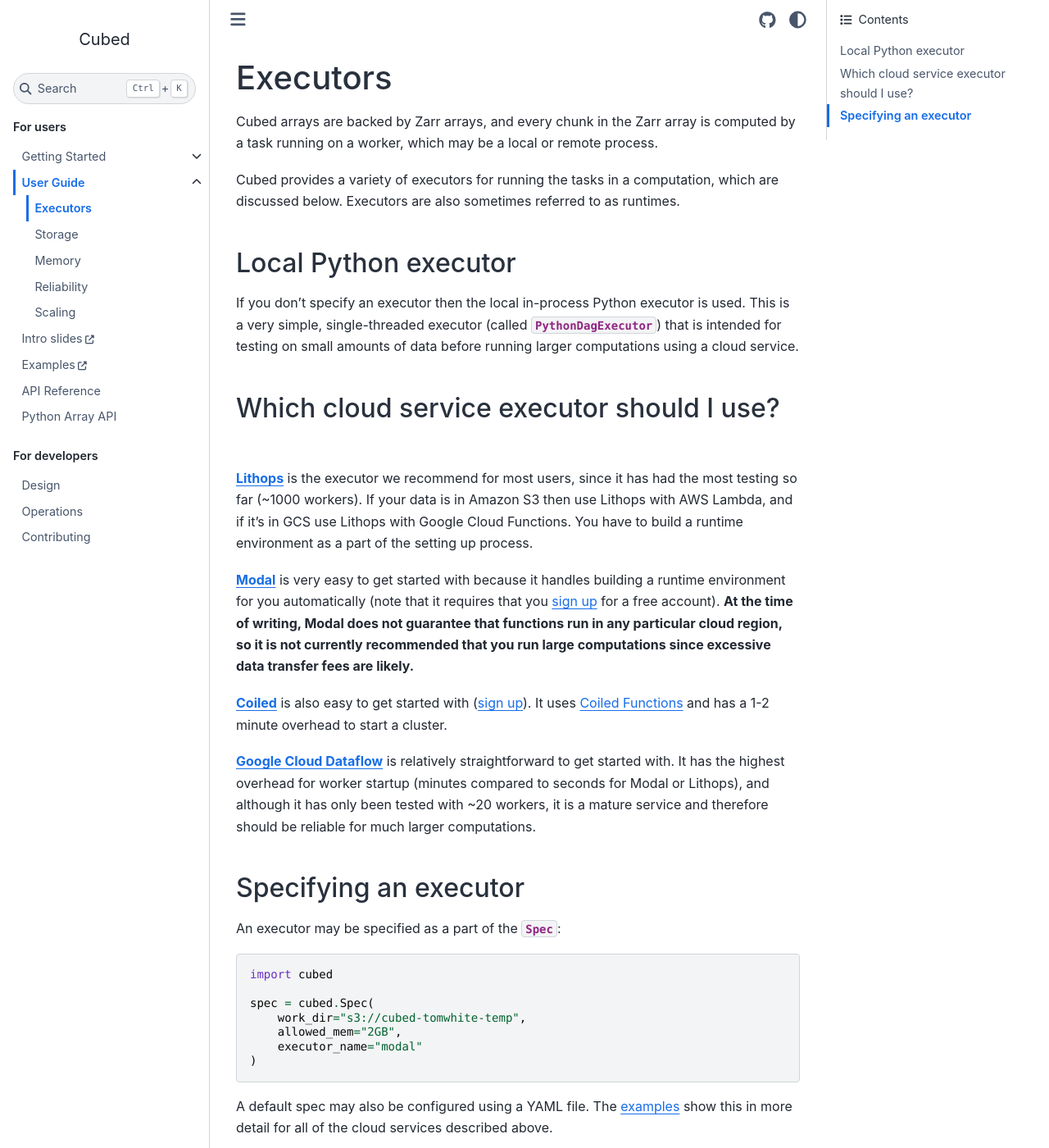
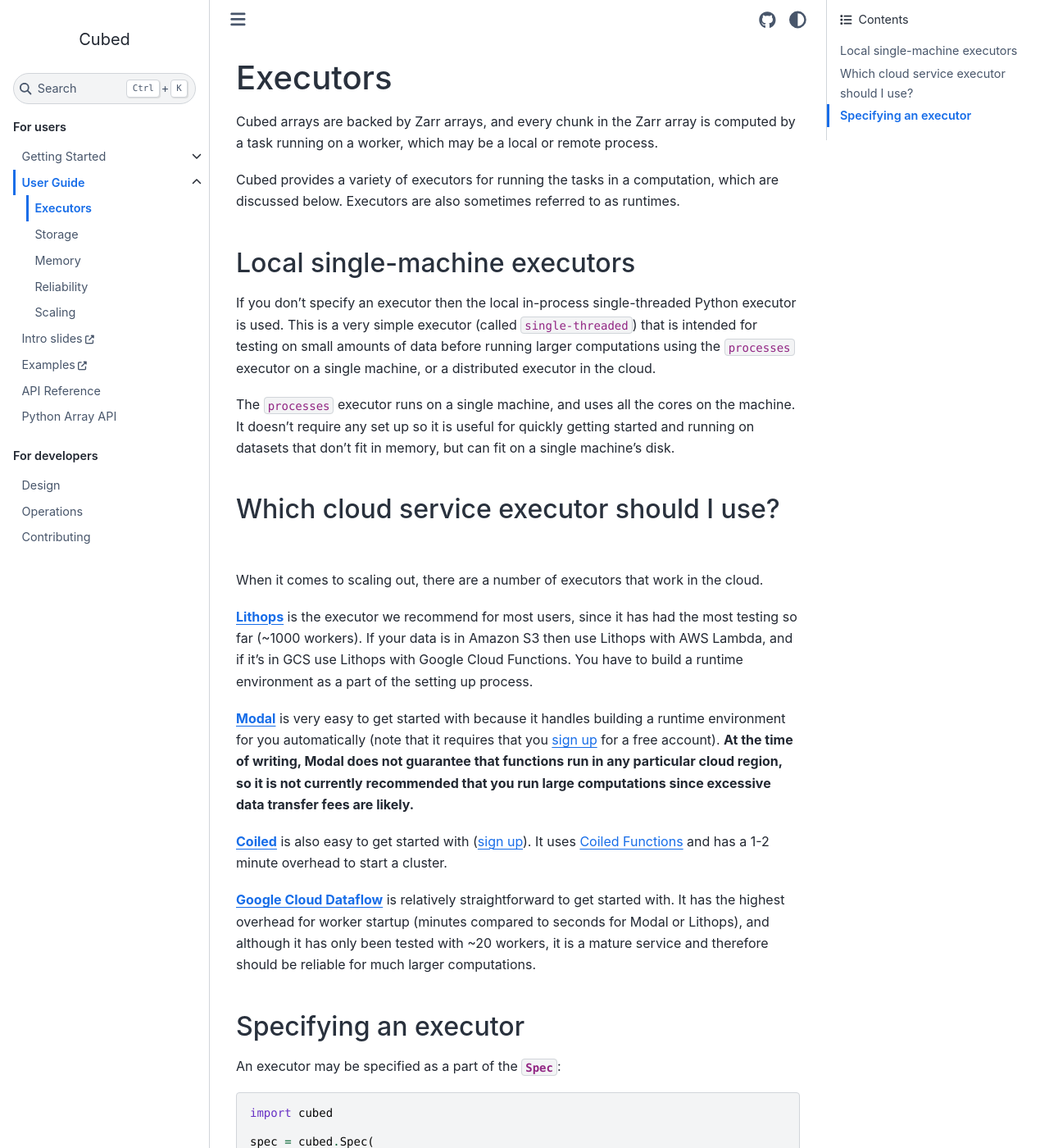
Before and after one commit to cubed-dev/cubed, a Sphinx documentation site: the page built from docs/user-guide/executors.md, in a window 1280 px wide and 1400 px high. Shown: the whole window at 82% size. Built offline with Sphinx 7.4.7 and the Sphinx Book theme 1.1.4, drawn with Linux system fonts in a browser that asks for light colours; pages that are not in the unit, such as notebooks, are missing from menus; some of the changed text lies outside the part shown.

Commit message:
Document how to run examples on local machine using the `processes` executor (#507)

````diff
--- a/docs/user-guide/executors.md
+++ b/docs/user-guide/executors.md
@@ -4,11 +4,15 @@
 
 Cubed provides a variety of executors for running the tasks in a computation, which are discussed below. Executors are also sometimes referred to as runtimes.
 
-## Local Python executor
+## Local single-machine executors
 
-If you don't specify an executor then the local in-process Python executor is used. This is a very simple, single-threaded executor (called {py:class}`PythonDagExecutor <cubed.runtime.executors.python.PythonDagExecutor>`) that is intended for testing on small amounts of data before running larger computations using a cloud service.
+If you don't specify an executor then the local in-process single-threaded Python executor is used. This is a very simple executor (called `single-threaded`) that is intended for testing on small amounts of data before running larger computations using the `processes` executor on a single machine, or a distributed executor in the cloud.
+
+The `processes` executor runs on a single machine, and uses all the cores on the machine. It doesn't require any set up so it is useful for quickly getting started and running on datasets that don't fit in memory, but can fit on a single machine's disk.
 
 ## Which cloud service executor should I use?
+
+When it comes to scaling out, there are a number of executors that work in the cloud.
 
 [**Lithops**](https://lithops-cloud.github.io/) is the executor we recommend for most users, since it has had the most testing so far (~1000 workers).
 If your data is in Amazon S3 then use Lithops with AWS Lambda, and if it's in GCS use Lithops with Google Cloud Functions. You have to build a runtime environment as a part of the setting up process.
@@ -33,4 +37,4 @@
 )
 ```
 
-A default spec may also be configured using a YAML file. The [examples](https://github.com/tomwhite/cubed/tree/main/examples/README.md) show this in more detail for all of the cloud services described above.
+A default spec may also be configured using a YAML file. The [examples](https://github.com/cubed-dev/cubed/blob/main/examples/README.md) show this in more detail for all of the executors described above.
````
Also changed, not shown: docs/getting-started/demo.md (+1 -1 lines), examples/README.md, 1 other file.
